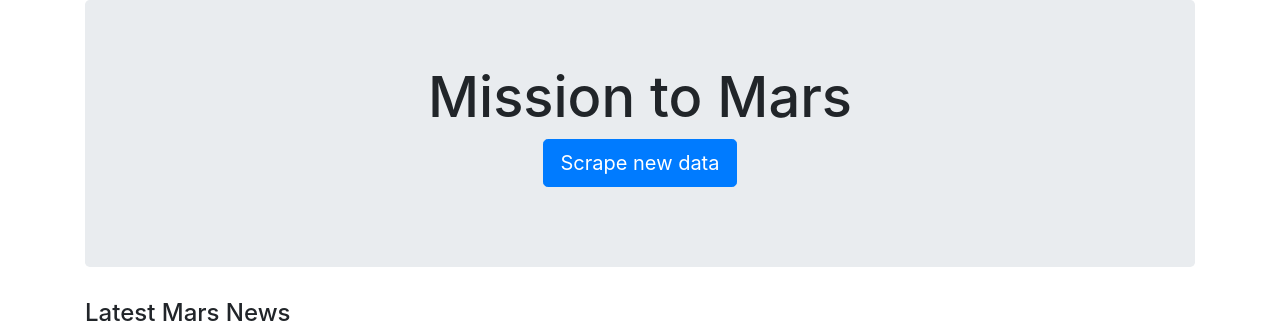
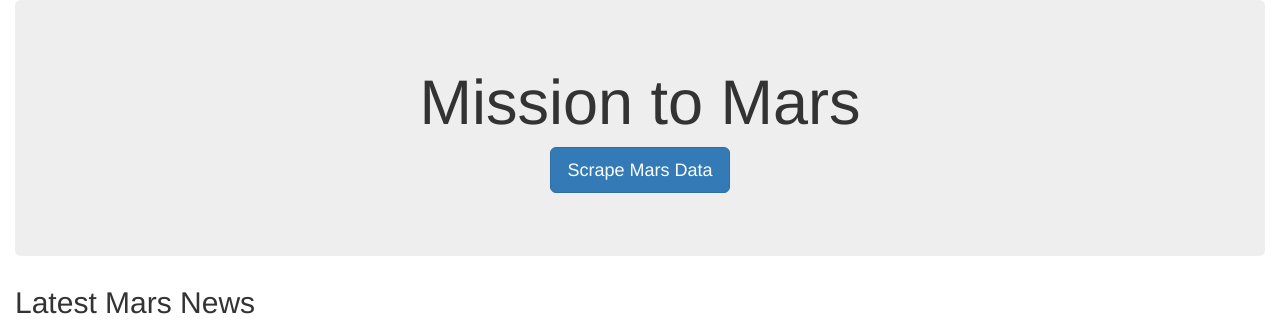
Before and after one commit to cjdance/web-scraping-challenge, a Flask app: template mission_to_mars/templates/index.html in a window 1280 px wide. Shown: the top 321 px of the page. Run offline with Flask 2, Linux system fonts and the light colour scheme; the template is opened without the code that fills it, so the values that code supplies are empty; parts of the project's set-up code (start-up, migrations or seed data) failed here and were passed over; some libraries are stand-ins or nearby versions.

Commit message:
uploading latest work files.

```diff
--- a/mission_to_mars/app.py
+++ b/mission_to_mars/app.py
@@ -1,24 +1,38 @@
-from flask import Flask, render_template,redirect
+from flask import Flask, render_template, redirect
 from flask_pymongo import PyMongo
 import scrape_mars
 
+# Create an instance of Flask
 app = Flask(__name__)
 
+# Use PyMongo to establish Mongo connection
 mongo = PyMongo(app, uri="mongodb://localhost:27017/mars_app")
-#app.config["MONGO_URI"] = "mongodb://localhost:27017/mars_app"
-#mongo = PyMongo(app)
 
+
+# Route to render index.html template using data from Mongo
 @app.route("/")
-def index():
-    mars_info = mongo.db.mars_data.find_one()
-    return render_template("index.html", mars_info=mars_info)
+def home():
 
+    # Find one record of data from the mongo database
+    destination_data = mongo.db.collection.find_one()
+
+    # Return template and data
+    return render_template("index.html", mars=destination_data)
+
+
+# Route that will trigger the scrape function
 @app.route("/scrape")
 def scrape():
 
-    mars_info = scrape_mars.scrape_info()
-    mars_info.update({},mars_info, upsert = True)
-    return redirect("/", code=302)
+    # Run the scrape function
+    mars_data = scrape_mars.scrape_all()
+
+    # Update the Mongo database using update and upsert=True
+    mongo.db.collection.update({}, mars_data, upsert=True)
+
+    # Redirect back to home page
+    return redirect("/")
+
 
 if __name__ == "__main__":
     app.run(debug=True)
--- a/mission_to_mars/templates/index.html
+++ b/mission_to_mars/templates/index.html
@@ -1,100 +1,85 @@
 <!DOCTYPE html>
-<head lang="en">
+<html lang="en">
+
+<head>
   <meta charset="UTF-8">
   <meta name="viewport" content="width=device-width, initial-scale=1.0">
   <meta http-equiv="X-UA-Compatible" content="ie=edge">
-    <title>Mars Data</title>
-    <link rel="stylesheet" href="https://stackpath.bootstrapcdn.com/bootstrap/4.5.0/css/bootstrap.min.css"
-    integrity="sha384-9aIt2nRpC12Uk9gS9baDl411NQApFmC26EwAOH8WgZl5MYYxFfc+NcPb1dKGj7Sk" crossorigin="anonymous">
-    <style>
-        .dataframe{
-            border:2px solid black;
-        }
-        h5{
-            font-size: 20px;
-        }
-        p{
-            font-size: 15px
-        }
+  <title>Mission to Mars</title>
 
-    </style>
+  <!-- Bootstrap. -->
+  <link rel="stylesheet" href="https://maxcdn.bootstrapcdn.com/bootstrap/3.3.7/css/bootstrap.min.css">
+
+   <!-- CSS file. -->
+   <link rel= "stylesheet" type= "text/css" href= "{{ url_for('static',filename='css/style.css') }}">
+
 </head>
+
 <body>
+  <div class="container-fluid">
+    <div class="jumbotron text-center">
+      <h1>Mission to Mars</h1>
+      <p><a class="btn btn-primary btn-lg" href="/scrape" role="button">Scrape Mars Data</a></p>
+    </div>
 
-    <!--jumbotron-->
-    <div class = "container" style="text-align:center;">
-        <div class="jumbotron">
-            <h1 class="display-4" style="font-weight:500;">Mission to Mars</h1>
-            <p class="lead">
-               <a class="btn btn-primary btn-lg" href="/scrape" role="button">Scrape new data</a>
-            </p>
+    <!-- Head line news -->
+    <h2>Latest Mars News</h2>
+    <div class="row">
+      <div class="col-md-12">
+        <hr class="my-3">
+        <h3>{{ mars.news_title }}</h3>
+        <p>{{ mars.news_paragraph }}</p>
       </div>
     </div>
 
-    <!--first section-->
-    <div class="container">
-        <h4>Latest Mars News</h4>
-        <h5>{{mars_info.mars_news.news_title}}</h5>
-        <p>{{mars_info.mars_news.news_para}}</p>
+    <!-- Featured image -->
+    <div class="row">
+      <div class="col-md-6">
+        <h2>Featured Mars Image</h2>
+        <img src="{{ mars.mars_img }}" alt="Mars">
       </div>
 
-
-    <!--second section-->
-    <div class = "container">
-        <div class = "row">
-
-            <!--left container-->
-            <div class="col-8">
-                <h4>Featured Mars Image</h4>
-                <img src={{mars_info.mars_img}} class="img-fluid" alt="Responsive image" style="max-width:100%; max-height: auto;">
-            </div>
-
-            <!--right container-->
-            <div class="col-4">
-                <div>
-                    <!-- table -->
-                    <h5>Mars Facts</h5>
-                    <div style="max-width: 400px; max-height: 100px; font-size: 15px; margin-bottom: 50px;">
-                        {{mars_info.mars_fact|safe}}
-                    </div>
+      <!-- Facts -->
+      <div class="col-md-6">
+        <h2>Mars Facts</h2>
+          {{ mars.facts | safe }}
       </div>
     </div>
 
+    <!-- Hemispheres heading -->
+    <div class="row">
+      <div class="col-md-12">
+        <hr class="my-3">
+        <h2>Mars Hemispheres</h2>
       </div>
     </div>
 
-
-    <!--third section for imgs-->
-    <div class="container" style="margin-top: 100px;">
-        <h4 style="padding-top: 50px; text-align: center;">Mars Hemispheres</h4>
-        <hr>
-
-        <div class="col-12">
+    <!-- 4 Hemispheres -->
     <div class="row">
 
-                {% for img in mars_info.mars_hemisphere %}
-                <div class = "col-6">
-                    <!--card items-->
-                    <div class="card" style="margin: 30px;">
-                        <img src="{{img.img_url}}" class="card-img-top">
-                        <div class="card-body">
-                            <p class="card-text" style="font-weight: 700;">{{img.title}}</p>
+      <div class="col-md-3">
+        <img id="single-image" src="{{ mars.hemispheres[0].img_url }}" alt="Cerberus">
+        <h2>{{ mars.hemispheres[0].title }} Enhanced</h2>
       </div>
+
+      <div class="col-md-3">
+        <img id="single-image" src="{{ mars.hemispheres[1].img_url }}" alt="Schiaparelli">
+        <h2>{{ mars.hemispheres[1].title }} Enhanced</h2>
       </div>
+
+      <div class="col-md-3">
+        <img id="single-image" src="{{ mars.hemispheres[2].img_url }}" alt="Syrtis Major">
+        <h2>{{ mars.hemispheres[2].title }} Enhanced</h2>
       </div>
-                {% endfor %}
 
-            </div>
+      <div class="col-md-3">
+        <img id="single-image" src="{{ mars.hemispheres[3].img_url }}" alt="Valles Marineris">
+        <h2>{{ mars.hemispheres[3].title }} Enhanced</h2>
       </div>
 
     </div>
 
-    <script src="https://code.jquery.com/jquery-3.5.1.slim.min.js"
-    integrity="sha384-DfXdz2htPH0lsSSs5nCTpuj/zy4C+OGpamoFVy38MVBnE+IbbVYUew+OrCXaRkfj" crossorigin="anonymous"></script>
-    <script src="https://cdn.jsdelivr.net/npm/popper.js@1.16.0/dist/umd/popper.min.js"
-    integrity="sha384-Q6E9RHvbIyZFJoft+2mJbHaEWldlvI9IOYy5n3zV9zzTtmI3UksdQRVvoxMfooAo" crossorigin="anonymous"></script>
-    <script src="https://stackpath.bootstrapcdn.com/bootstrap/4.5.0/js/bootstrap.min.js"
-    integrity="sha384-OgVRvuATP1z7JjHLkuOU7Xw704+h835Lr+6QL9UvYjZE3Ipu6Tp75j7Bh/kR0JKI" crossorigin="anonymous"></script>
+  </div>
+</body>
 
-</body>
 </html>
```
Also changed, not shown: mission_to_mars/scrape_mars.py (+4 -6 lines). Lines whose indentation alone changed are shown as unchanged.
